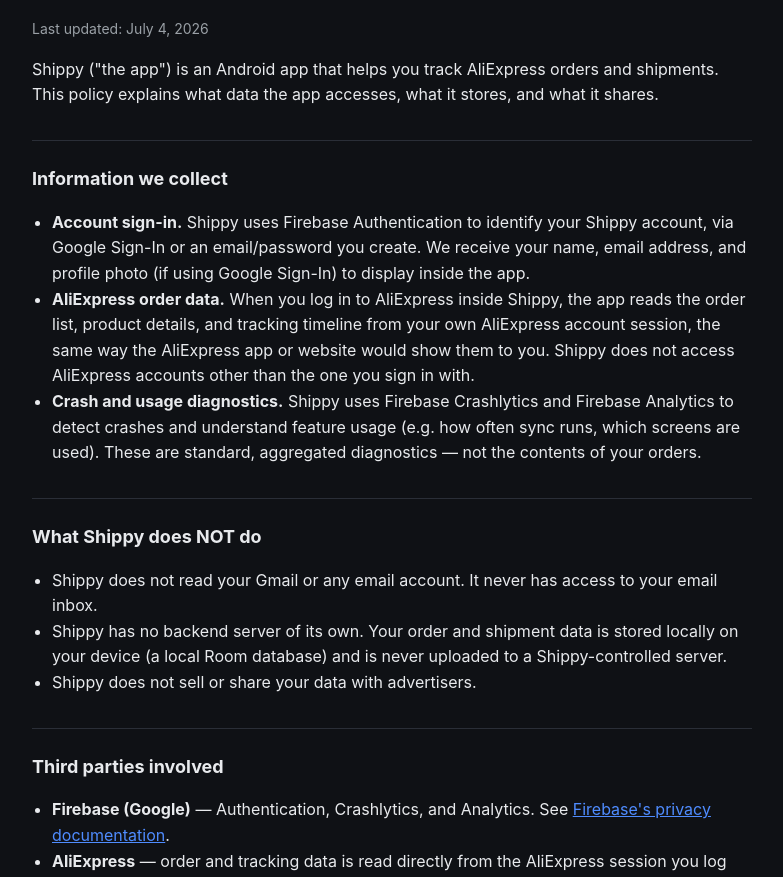
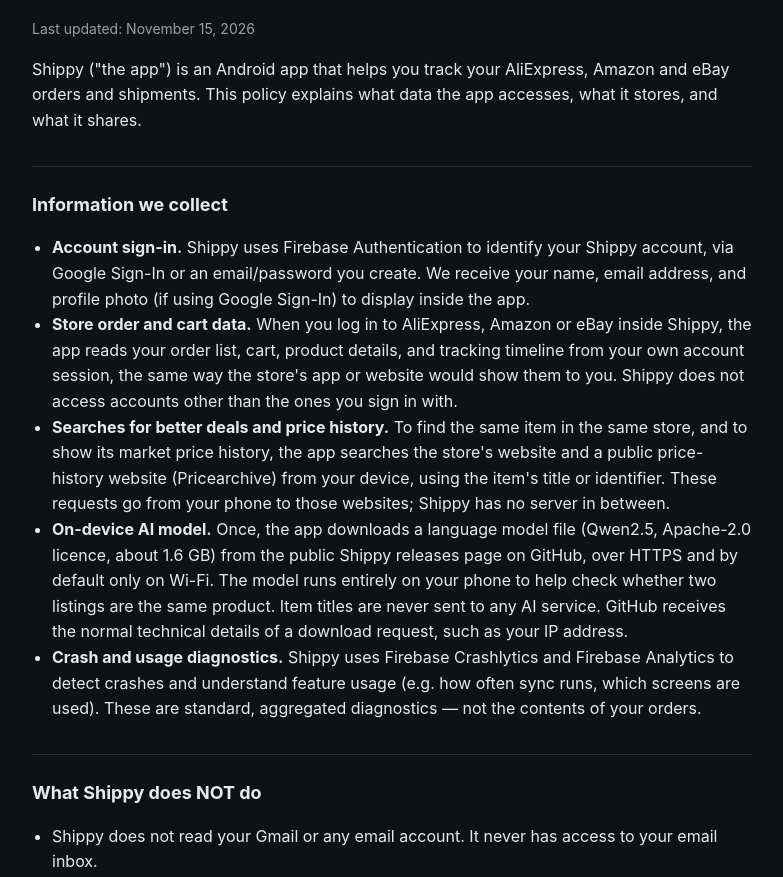
Before and after one commit to Eagle84/Shippy-releases, a plain HTML site: page privacy-policy.html in a window 1280 px wide. Shown: the part 215-1092 px from the top of the page, without its empty margins (248-1031 px from the left). Drawn offline with Linux system fonts and the light colour scheme.

Commit message:
Privacy policy: stores, deal and price-history lookups, on-device model download

```diff
--- a/privacy-policy.html
+++ b/privacy-policy.html
@@ -18,14 +18,16 @@
 </nav>
 <main>
   <h1>Privacy Policy</h1>
-  <p class="muted">Last updated: July 4, 2026</p>
+  <p class="muted">Last updated: November 15, 2026</p>
 
-  <p>Shippy ("the app") is an Android app that helps you track AliExpress orders and shipments. This policy explains what data the app accesses, what it stores, and what it shares.</p>
+  <p>Shippy ("the app") is an Android app that helps you track your AliExpress, Amazon and eBay orders and shipments. This policy explains what data the app accesses, what it stores, and what it shares.</p>
 
   <h2>Information we collect</h2>
   <ul>
     <li><strong>Account sign-in.</strong> Shippy uses Firebase Authentication to identify your Shippy account, via Google Sign-In or an email/password you create. We receive your name, email address, and profile photo (if using Google Sign-In) to display inside the app.</li>
-    <li><strong>AliExpress order data.</strong> When you log in to AliExpress inside Shippy, the app reads the order list, product details, and tracking timeline from your own AliExpress account session, the same way the AliExpress app or website would show them to you. Shippy does not access AliExpress accounts other than the one you sign in with.</li>
+    <li><strong>Store order and cart data.</strong> When you log in to AliExpress, Amazon or eBay inside Shippy, the app reads your order list, cart, product details, and tracking timeline from your own account session, the same way the store's app or website would show them to you. Shippy does not access accounts other than the ones you sign in with.</li>
+    <li><strong>Searches for better deals and price history.</strong> To find the same item in the same store, and to show its market price history, the app searches the store's website and a public price-history website (Pricearchive) from your device, using the item's title or identifier. These requests go from your phone to those websites; Shippy has no server in between.</li>
+    <li><strong>On-device AI model.</strong> Once, the app downloads a language model file (Qwen2.5, Apache-2.0 licence, about 1.6 GB) from the public Shippy releases page on GitHub, over HTTPS and by default only on Wi-Fi. The model runs entirely on your phone to help check whether two listings are the same product. Item titles are never sent to any AI service. GitHub receives the normal technical details of a download request, such as your IP address.</li>
     <li><strong>Crash and usage diagnostics.</strong> Shippy uses Firebase Crashlytics and Firebase Analytics to detect crashes and understand feature usage (e.g. how often sync runs, which screens are used). These are standard, aggregated diagnostics — not the contents of your orders.</li>
   </ul>
 
@@ -39,8 +41,12 @@
   <h2>Third parties involved</h2>
   <ul>
     <li><strong>Firebase (Google)</strong> — Authentication, Crashlytics, and Analytics. See <a href="https://firebase.google.com/support/privacy" target="_blank" rel="noopener">Firebase's privacy documentation</a>.</li>
-    <li><strong>AliExpress</strong> — order and tracking data is read directly from the AliExpress session you log into on your own device. Shippy does not receive your AliExpress password; the login happens in a standard secure web view controlled by AliExpress.</li>
+    <li><strong>Google Play Integrity and Firebase App Check</strong> — used to check that requests to Firebase come from the genuine Shippy app.</li>
+    <li><strong>AliExpress, Amazon and eBay</strong> — order, cart and tracking data is read directly from the session you log into on your own device. Shippy does not receive your store passwords; the login happens in a standard secure web view controlled by the store.</li>
+    <li><strong>Pricearchive</strong> — a public website the app reads from your device to show market price history for an item.</li>
+    <li><strong>GitHub</strong> — hosts the one-time download of the on-device model file.</li>
   </ul>
+  <p>Some links in Shippy are affiliate links. If you buy through one, Shippy may earn a commission at no extra cost to you; the app says so where such links appear.</p>
 
   <h2>Data retention & deletion</h2>
   <p>Your order data lives on your device until you delete the app, clear its storage, or use the in-app "Clear all data" option. To delete your Shippy account (Firebase Authentication record) and any associated Crashlytics/Analytics identifiers, email us at the address below and we will remove them.</p>
@@ -55,7 +61,7 @@
   <p>Questions or deletion requests: <a href="mailto:shippy@echlonlabs.com">shippy@echlonlabs.com</a></p>
 </main>
 <footer>
-  Shippy is an independent project, not affiliated with AliExpress or Alibaba Group.
+  Shippy is an independent project, not affiliated with AliExpress, Alibaba Group, Amazon or eBay.
 </footer>
 </body>
 </html>
```
